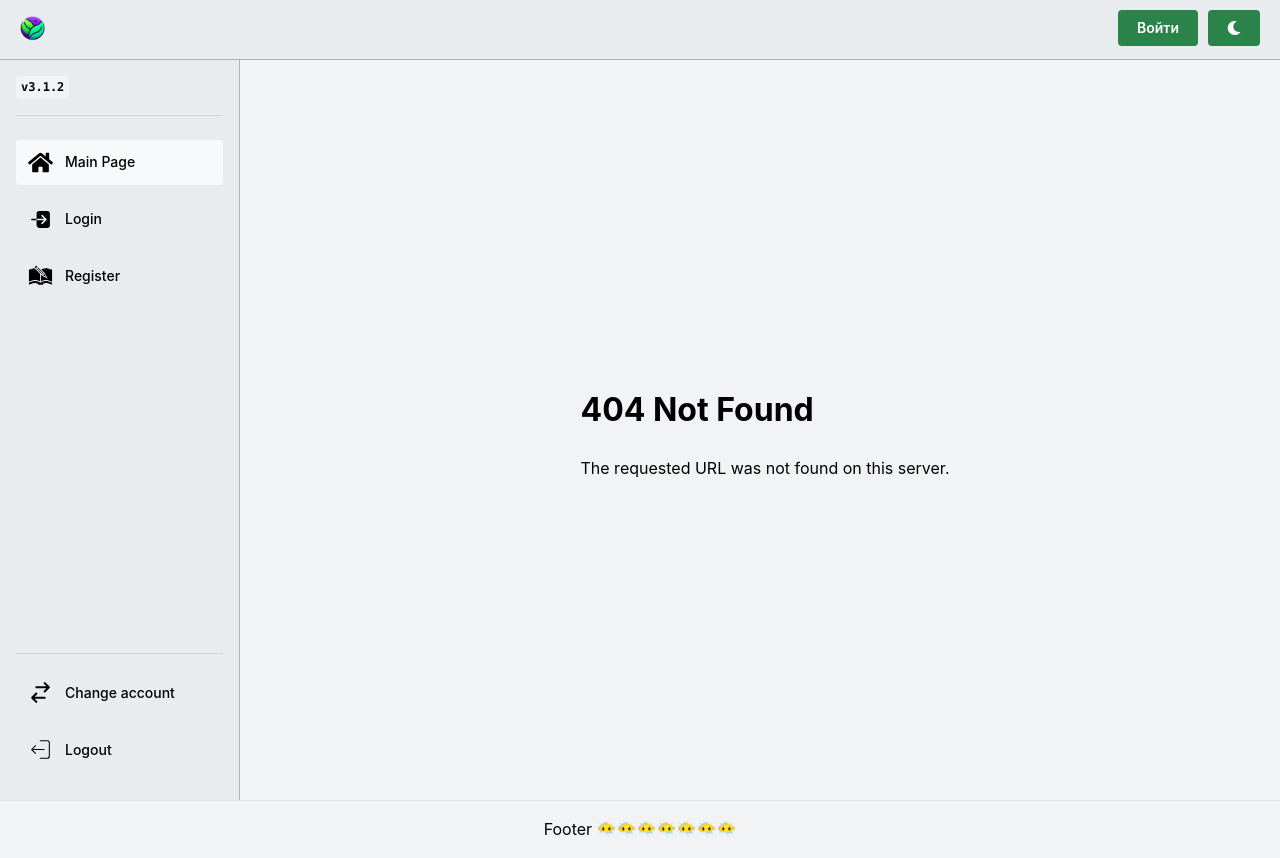
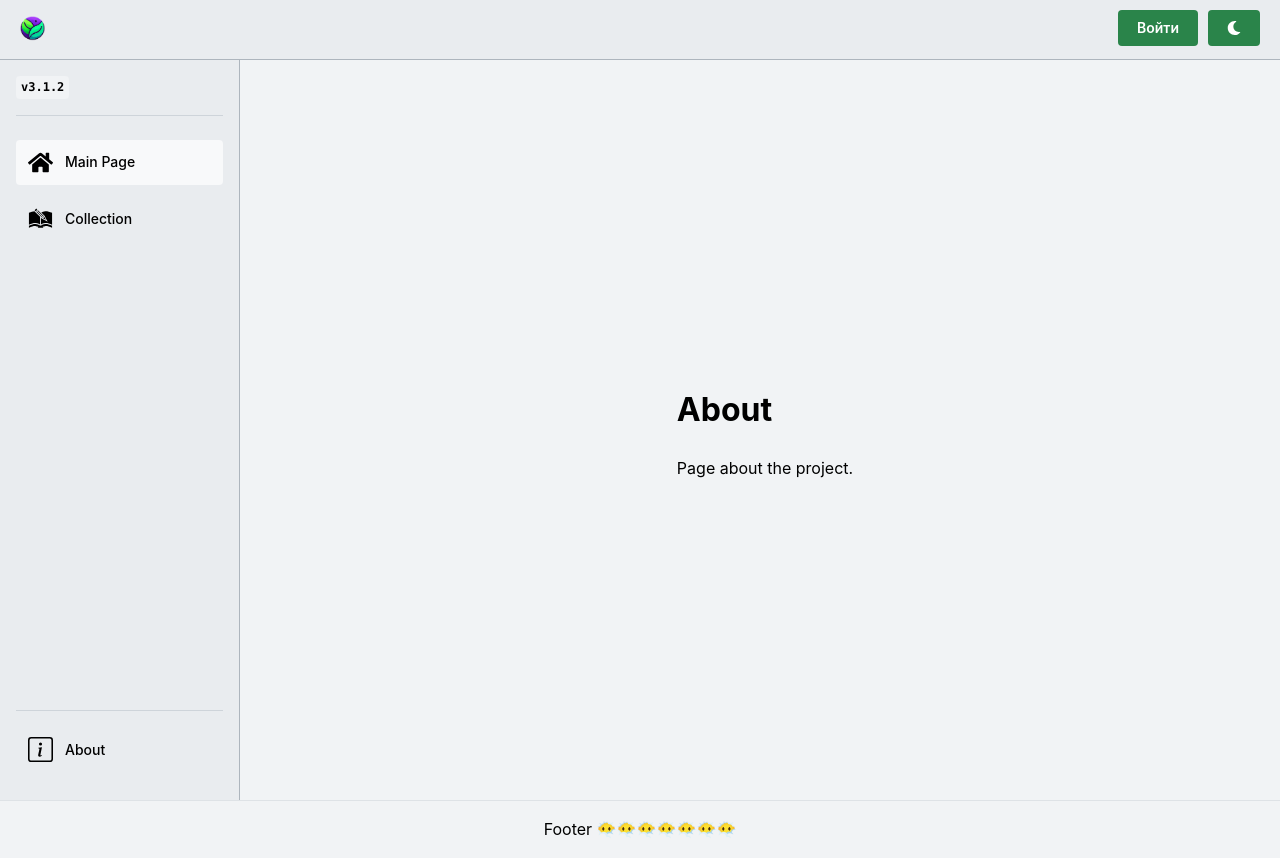
Before and after one commit to Izpodvypodvert/Mantine-Template, a React (Vite) app: page /about in a window 1280 px wide. Before the commit this address had no page. Built offline with nearby package versions, Linux system fonts and the light colour scheme.

Commit message:
added about and collection pages

```diff
--- /dev/null
+++ b/src/components/Cards/Cards.tsx
@@ -0,0 +1,9 @@
+const Cards = () => {
+  return (
+    <div>
+      <h1>Cards</h1>
+    </div>
+  );
+};
+
+export default Cards;
--- a/src/components/Navbar/Navbar.tsx
+++ b/src/components/Navbar/Navbar.tsx
@@ -1,8 +1,7 @@
 import { useState } from 'react';
-import { CiLogout } from 'react-icons/ci';
+import { BsInfoSquare } from 'react-icons/bs';
 import { FaHome } from 'react-icons/fa';
 import { GiArchiveRegister } from 'react-icons/gi';
-import { HiOutlineSwitchHorizontal } from 'react-icons/hi';
 import { IoLogIn } from 'react-icons/io5';
 import { useNavigate } from 'react-router-dom';
 import { AppShell, Code, Group } from '@mantine/core';
@@ -10,8 +9,7 @@ import classes from './Navbar.module.css';
 
 const data = [
   { link: '/', label: 'Main Page', icon: FaHome },
-  { link: '/login', label: 'Login', icon: IoLogIn },
-  { link: '/register', label: 'Register', icon: GiArchiveRegister },
+  { link: '/collection', label: 'Collection', icon: GiArchiveRegister },
 ];
 
 const Navbar = ({ toggle }: { toggle: () => void }) => {
@@ -46,14 +44,20 @@ const Navbar = ({ toggle }: { toggle: () => void }) => {
       </div>
 
       <div className={classes.footer}>
-        <a href="#" className={classes.link} onClick={(event) => event.preventDefault()}>
-          <HiOutlineSwitchHorizontal className={classes.linkIcon} />
-          <span>Change account</span>
-        </a>
-
-        <a href="#" className={classes.link} onClick={(event) => event.preventDefault()}>
-          <CiLogout className={classes.linkIcon} />
-          <span>Logout</span>
+        <a
+          href="/about"
+          className={classes.link}
+          key={'About'}
+          data-active={'About' === active || undefined}
+          onClick={(event) => {
+            setActive('About');
+            toggle();
+            navigate('/about');
+            event.preventDefault();
+          }}
+        >
+          <BsInfoSquare className={classes.linkIcon} />
+          <span>About</span>
         </a>
       </div>
     </AppShell.Navbar>
--- /dev/null
+++ b/src/pages/About.page.tsx
@@ -0,0 +1,10 @@
+const AboutPage = () => {
+  return (
+    <div>
+      <h1>About</h1>
+      <p>Page about the project.</p>
+    </div>
+  );
+};
+
+export default AboutPage;
--- /dev/null
+++ b/src/pages/Collection.page.tsx
@@ -0,0 +1,11 @@
+import Cards from '@/components/Cards/Cards';
+
+const CollectionPage = () => {
+  return (
+    <div>
+      <Cards />
+    </div>
+  );
+};
+
+export default CollectionPage;
```
Also changed, not shown: src/Router.tsx (+10 -0 lines).
